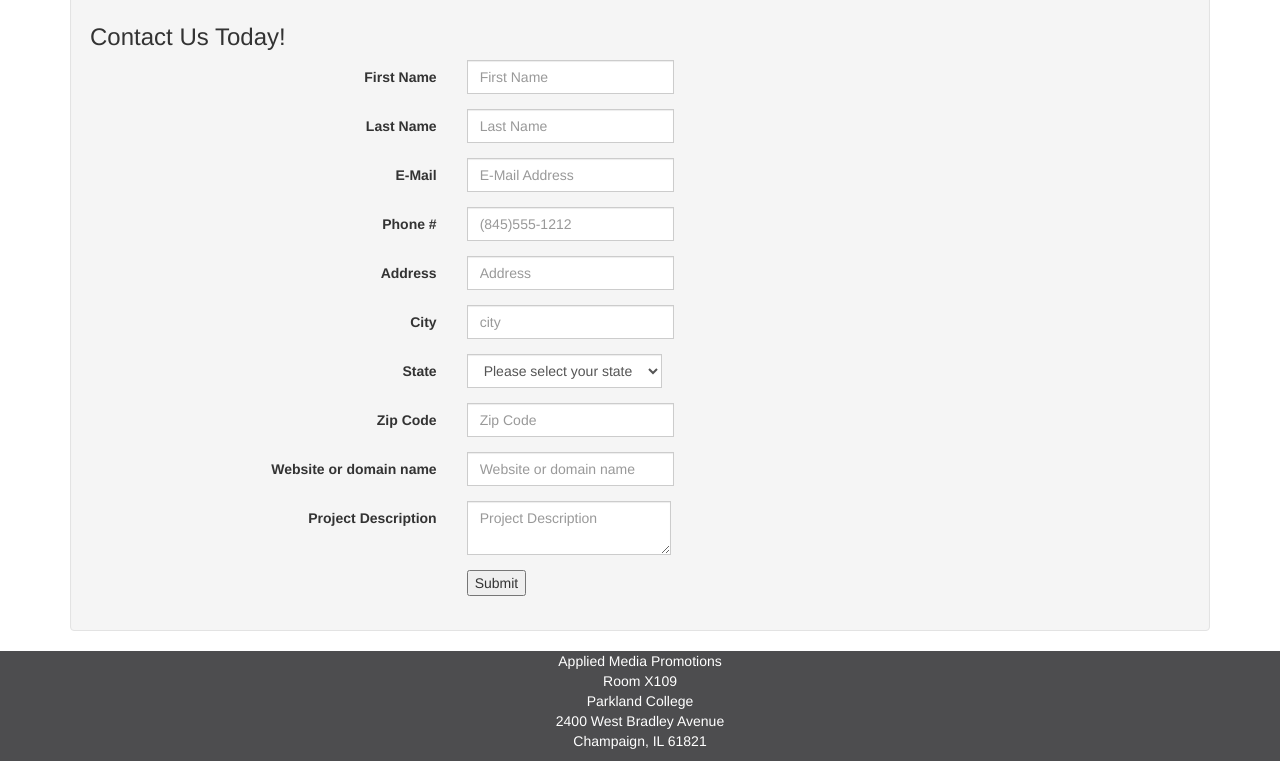
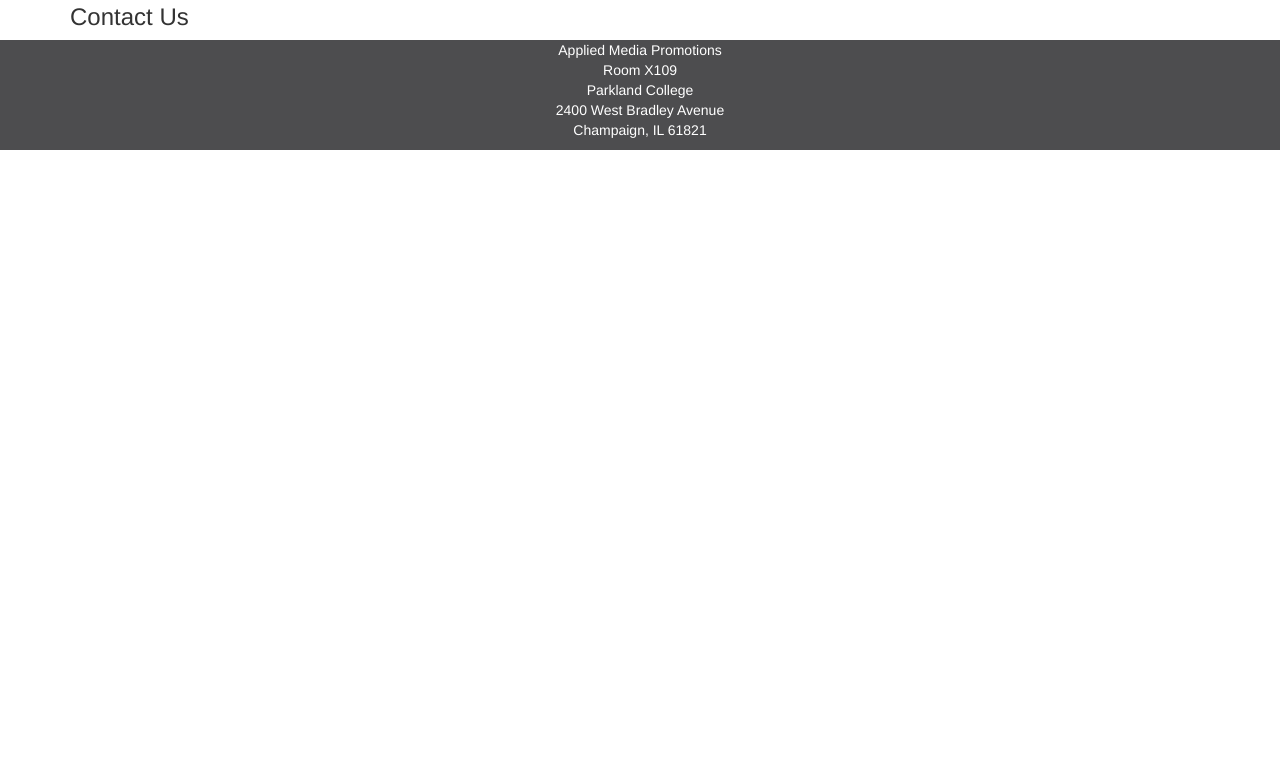
Before and after one commit to parkland-AMP/parkland-AMP.github.io, a plain HTML site: page contact.html in a window 1280 px wide. Shown: the part 120-881 px from the top of the page. After the commit the page ends 800 px from the top, so only its background shows below. Drawn offline with Linux system fonts and the light colour scheme.

Commit message:
contact fix

```diff
--- a/contact.html
+++ b/contact.html
@@ -20,6 +20,9 @@
     <!-- Custom styles for this template -->
 
     <link href="css/custom.css" rel="stylesheet" type="text/css">
+
+
+
 
     <!-- Just for debugging purposes. Don't actually copy these 2 lines! -->
     <!--[if lt IE 9]><script src="../../assets/js/ie8-responsive-file-warning.js"></script><![endif]-->
@@ -82,204 +85,22 @@
     </nav>
 
     <!-- Begin page content -->
-      <div class="container">
+  <div class="container">
+  <h3>Contact Us</h3>
+ <!-- Do not change the code! -->
+<a id="foxyform_embed_link_767222" href="http://www.foxyform.com/"></a>
+<script type="text/javascript">
+(function(d, t){
+   var g = d.createElement(t),
+       s = d.getElementsByTagName(t)[0];
+   g.src = "http://www.foxyform.com/js.php?id=767222&sec_hash=ecc16adc1b9&width=350px";
+   s.parentNode.insertBefore(g, s);
+}(document, "script"));
+</script>
+<!-- Do not change the code! -->
+    </div>
 
-    <form class="well form-horizontal" action=" " method="post"  id="contact_form">
-<fieldset>
-<h3>Contact Us Today!</h3>
-
-
-
-<!-- Text input-->
-
-<div class="form-group">
-  <label class="col-md-4 control-label">First Name</label>
-  <div class="col-md-4 inputGroupContainer">
-  <div class="input-group">
-
-  <input  name="first_name" placeholder="First Name" class="form-control"  type="text">
-    </div>
-  </div>
-</div>
-
-<!-- Text input-->
-
-<div class="form-group">
-  <label class="col-md-4 control-label" >Last Name</label>
-    <div class="col-md-4 inputGroupContainer">
-    <div class="input-group">
-
-  <input name="last_name" placeholder="Last Name" class="form-control"  type="text">
-    </div>
-  </div>
-</div>
-
-<!-- Text input-->
-       <div class="form-group">
-  <label class="col-md-4 control-label">E-Mail</label>
-    <div class="col-md-4 inputGroupContainer">
-    <div class="input-group">
-
-  <input name="email" placeholder="E-Mail Address" class="form-control"  type="text">
-    </div>
-  </div>
-</div>
-
-
-<!-- Text input-->
-
-<div class="form-group">
-  <label class="col-md-4 control-label">Phone #</label>
-    <div class="col-md-4 inputGroupContainer">
-    <div class="input-group">
-
-  <input name="phone" placeholder="(845)555-1212" class="form-control" type="text">
-    </div>
-  </div>
-</div>
-
-<!-- Text input-->
-
-<div class="form-group">
-  <label class="col-md-4 control-label">Address</label>
-    <div class="col-md-4 inputGroupContainer">
-    <div class="input-group">
-
-  <input name="address" placeholder="Address" class="form-control" type="text">
-    </div>
-  </div>
-</div>
-
-<!-- Text input-->
-
-<div class="form-group">
-  <label class="col-md-4 control-label">City</label>
-    <div class="col-md-4 inputGroupContainer">
-    <div class="input-group">
-
-  <input name="city" placeholder="city" class="form-control"  type="text">
-    </div>
-  </div>
-</div>
-
-<!-- Select Basic -->
-
-<div class="form-group">
-  <label class="col-md-4 control-label">State</label>
-    <div class="col-md-4 selectContainer">
-    <div class="input-group">
-
-    <select name="state" class="form-control selectpicker" >
-      <option value=" " >Please select your state</option>
-      <option>Alabama</option>
-      <option>Alaska</option>
-      <option >Arizona</option>
-      <option >Arkansas</option>
-      <option >California</option>
-      <option >Colorado</option>
-      <option >Connecticut</option>
-      <option >Delaware</option>
-      <option >District of Columbia</option>
-      <option> Florida</option>
-      <option >Georgia</option>
-      <option >Hawaii</option>
-      <option >daho</option>
-      <option >Illinois</option>
-      <option >Indiana</option>
-      <option >Iowa</option>
-      <option> Kansas</option>
-      <option >Kentucky</option>
-      <option >Louisiana</option>
-      <option>Maine</option>
-      <option >Maryland</option>
-      <option> Mass</option>
-      <option >Michigan</option>
-      <option >Minnesota</option>
-      <option>Mississippi</option>
-      <option>Missouri</option>
-      <option>Montana</option>
-      <option>Nebraska</option>
-      <option>Nevada</option>
-      <option>New Hampshire</option>
-      <option>New Jersey</option>
-      <option>New Mexico</option>
-      <option>New York</option>
-      <option>North Carolina</option>
-      <option>North Dakota</option>
-      <option>Ohio</option>
-      <option>Oklahoma</option>
-      <option>Oregon</option>
-      <option>Pennsylvania</option>
-      <option>Rhode Island</option>
-      <option>South Carolina</option>
-      <option>South Dakota</option>
-      <option>Tennessee</option>
-      <option>Texas</option>
-      <option> Uttah</option>
-      <option>Vermont</option>
-      <option>Virginia</option>
-      <option >Washington</option>
-      <option >West Virginia</option>
-      <option>Wisconsin</option>
-      <option >Wyoming</option>
-    </select>
-  </div>
-</div>
-</div>
-
-<!-- Text input-->
-
-<div class="form-group">
-  <label class="col-md-4 control-label">Zip Code</label>
-    <div class="col-md-4 inputGroupContainer">
-    <div class="input-group">
-
-  <input name="zip" placeholder="Zip Code" class="form-control"  type="text">
-    </div>
-</div>
-</div>
-
-<div class="form-group">
-  <label class="col-md-4 control-label">Website or domain name</label>
-   <div class="col-md-4 inputGroupContainer">
-    <div class="input-group">
-
-  <input name="website" placeholder="Website or domain name" class="form-control" type="text">
-    </div>
-  </div>
-</div>
-
-
-<!-- Text area -->
-
-<div class="form-group">
-  <label class="col-md-4 control-label">Project Description</label>
-    <div class="col-md-4 inputGroupContainer">
-    <div class="input-group">
-
-        	<textarea class="form-control" name="comment" placeholder="Project Description"></textarea>
-  </div>
-  </div>
-</div>
-
-
-
-<!-- Button -->
-<div class="form-group">
-  <label class="col-md-4 control-label"></label>
-  <div class="col-md-4">
-  <form method="post" action="mailto:ampparkland@gmail.com" >
-<input type="submit" value="Submit" />
-</form>
-
-  </div>
-</div>
-
-</fieldset>
-</form>
-</div>
-
-   <div id="footer">
+  <div id="footer">
     	<div class="container">
             <div class="row">
                 <div class="col-md-12">
--- a/css/custom.css
+++ b/css/custom.css
@@ -61,6 +61,9 @@ a .img-responsive {
 }
 h3 {
 }
+h1 {
+	font-size: 40px;
+}
 
 @media screen and (min-width:767px){
 }
```
Also changed, not shown: images/Thumbnail_Placeholder.png (added).
